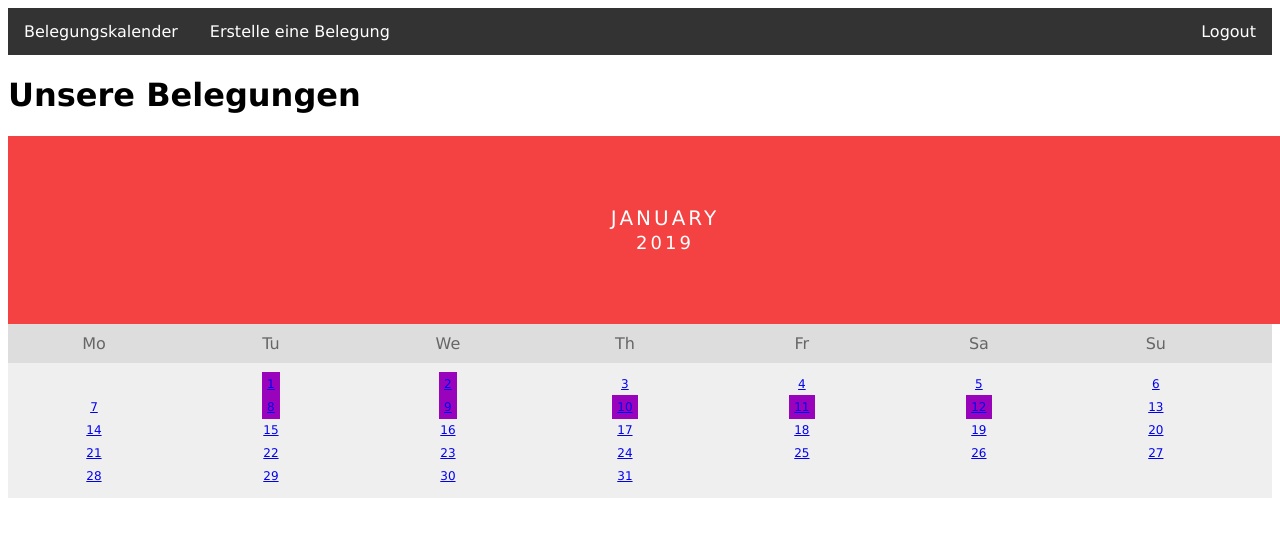
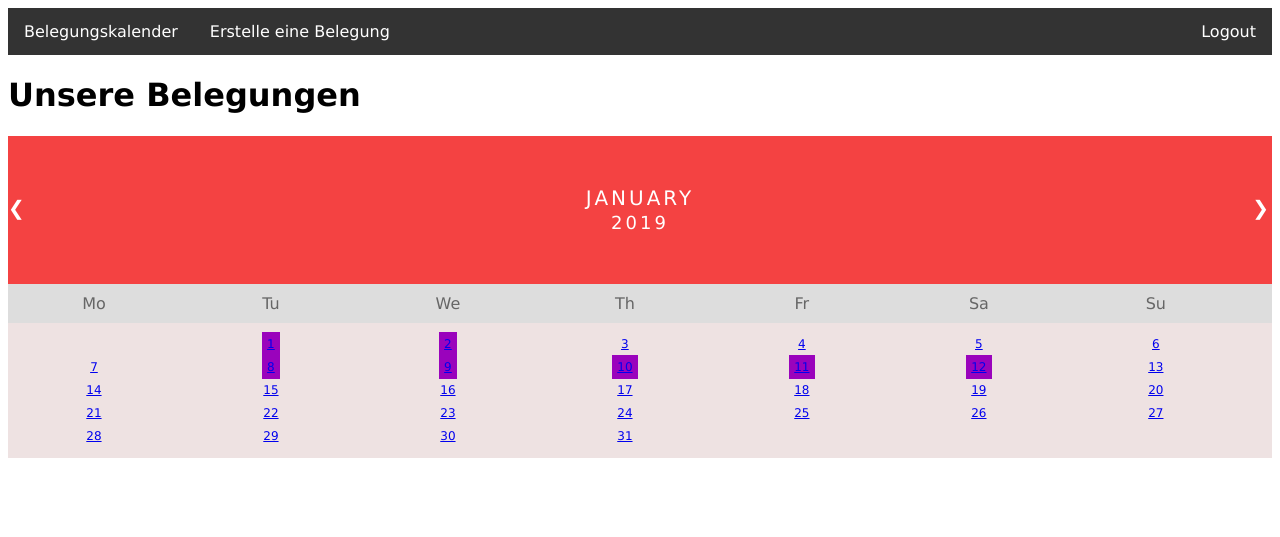
Before and after one commit to djaszak/dresden_sauna, a Django app: page /sauna_occupancies/ in a window 1280 px wide; the page is wider, and only the part inside the window is pictured. Shown: the top 537 px of that part. Run offline with Django 3.2, Linux system fonts and the light colour scheme; a user stored in the database is signed in; data comes from the database, SQL or seed files in the repository.

Commit message:
Add arrows to navigate through the months in occupancy_calendar

```diff
--- a/sauna_occupancies/static/sauna_occupancies/style.css
+++ b/sauna_occupancies/static/sauna_occupancies/style.css
@@ -2,11 +2,21 @@
 ul {list-style-type: none;}
 body {font-family: Verdana, sans-serif;}
 
+a.normal-look{
+    color: white; text-decoration: none;
+}
+
 .month {
-  padding: 70px 25px;
+  padding-top: 50px;
+  padding-bottom: 50px;
   width: 100%;
   background: #f44242;
   text-align: center;
+}
+
+.day-part {
+  width: 100%;
+  background: #f44242;
 }
 
 .month ul {
@@ -90,6 +100,45 @@ ul.topnav li a.active {background-color: #4CAF50;}
 
 ul.topnav li.right {float: right;}
 
+.month .prev {
+  float: left;
+  padding-top: 10px;
+}
+
+.month .next {
+  float: right;
+  padding-top: 10px;
+}
+
+
+/*i {*/
+  /*border: solid black;*/
+  /*border-width: 0 3px 3px 0;*/
+  /*display: inline-block;*/
+  /*padding: 3px;*/
+/*}*/
+
+/*.right {*/
+  /*transform: rotate(-45deg);*/
+  /*-webkit-transform: rotate(-45deg);*/
+/*}*/
+
+/*.left {*/
+  /*transform: rotate(135deg);*/
+  /*-webkit-transform: rotate(135deg);*/
+/*}*/
+
+/*.up {*/
+  /*transform: rotate(-135deg);*/
+  /*-webkit-transform: rotate(-135deg);*/
+/*}*/
+
+/*.down {*/
+  /*transform: rotate(45deg);*/
+  /*-webkit-transform: rotate(45deg);*/
+/*}*/
+
+
 /* Add media queries for smaller screens */
 @media screen and (max-width:720px) {
   .weekdays li, .days li {width: 13.1%;}
--- a/sauna_occupancies/templates/base.html
+++ b/sauna_occupancies/templates/base.html
@@ -8,7 +8,7 @@
 </head>
 <body>
     <ul class="topnav">
-      <li><a href="{% url 'index' %}">Belegungskalender</a></li>
+      <li><a href="{% url 'occupancy_calendar' %}">Belegungskalender</a></li>
       <li><a href="{% url 'create_occupancy' %}">Erstelle eine Belegung</a></li>
       <li class="right"><a href="{% url 'logout' %}">Logout</a></li>
     </ul>
--- a/sauna_occupancies/templates/index.html
+++ b/sauna_occupancies/templates/occupancy_calendar.html
@@ -5,6 +5,8 @@
 
 <div class="month">
   <ul>
+    <li class="prev"><a class="normal-look" href="{% url 'occupancy_calendar' %}?month-offset={{ month_offset|add:"-1" }}">&#10094;</a></li>
+    <li class="next"><a class="normal-look" href="{% url 'occupancy_calendar' %}?month-offset={{ month_offset|add:"1" }}">&#10095;</a></li>
     <li>
       {{ month }}<br>
       <span style="font-size:18px">{{ year }}</span>
@@ -12,6 +14,7 @@
   </ul>
 </div>
 
+<div class="day-part">
 <ul class="weekdays">
   <li>Mo</li>
   <li>Tu</li>
@@ -33,4 +36,5 @@
     </li>
 {% endfor %}
 </ul>
+</div>
 {% endblock %}
--- a/sauna_occupancies/urls.py
+++ b/sauna_occupancies/urls.py
@@ -4,12 +4,12 @@ from django.urls import path
 from . import views
 
 urlpatterns = [
-    path('', views.index, name='index'),
+    path('', views.occupancy_calendar, name='occupancy_calendar'),
     path('occupancy/create-occupancy/', views.create_occupancy, name='create_occupancy'),
     path('occupancy/change/<int:occupancy_id>/', views.change_occupancy, name='change_occupancy'),
     path('occupancy/change/<int:occupancy_id>/add_user/', views.add_user_to_occupancy, name='add_user_to_occupancy'),
     path('occupancy/list/<int:year>/<int:month>/<int:day>/', views.occupancy_list, name='occupancy_list'),
-    path('login/', auth_views.LoginView.as_view(redirect_field_name='index'), name='login'),
+    path('login/', auth_views.LoginView.as_view(redirect_field_name='occupancy_calendar'), name='login'),
     path('logout/', views.logout_view, name='logout'),
     path('csv-download/', views.csv_download, name='csv_download')
 ]
--- /dev/null
+++ b/sauna_occupancies/view_utils.py
@@ -0,0 +1,7 @@
+# Found: https://stackoverflow.com/questions/3424899/whats-the-simplest-way-to-subtract-a-month-from-a-date-in-python
+def monthdelta(date, delta):
+    m, y = (date.month+delta) % 12, date.year + ((date.month)+delta-1) // 12
+    if not m: m = 12
+    d = min(date.day, [31,
+        29 if y%4==0 and not y%400==0 else 28,31,30,31,30,31,31,30,31,30,31][m-1])
+    return date.replace(day=d,month=m, year=y)
--- a/sauna_occupancies/views.py
+++ b/sauna_occupancies/views.py
@@ -16,24 +16,28 @@ from django.shortcuts import redirect
 from .constants import SAUNA_HEATING_TIME
 from .forms import OccupancyForm
 from .models import Occupancy
+from .view_utils import monthdelta
 
 
 @login_required(login_url='/sauna_occupancies/login/')
-def index(request):
-    now = datetime.datetime.now()
+def occupancy_calendar(request):
     days_of_month = []
+    month_offset = int(request.GET.get('month-offset', 0))
+    now = monthdelta(datetime.datetime.now(), month_offset)
     monthrange = calendar.monthrange(now.year, now.month)
+
     for x in range(monthrange[0]):
         days_of_month.append(('', False))
     for y in range(monthrange[1]):
-        if Occupancy.objects.filter(start__year=now.year, start__month=now.month, start__day=y+1).exists():
+        if Occupancy.objects.filter(start__year=now.year, start__month=now.month, start__day=y + 1).exists():
             days_of_month.append((y + 1, True))
         else:
             days_of_month.append((y + 1, False))
-    return render(request, 'index.html', {'days_of_month': days_of_month,
-                                          'year': now.year,
-                                          'month': calendar.month_name[now.month],
-                                          'month_number': now.month})
+    return render(request, 'occupancy_calendar.html', {'days_of_month': days_of_month,
+                                                       'year': now.year,
+                                                       'month': calendar.month_name[now.month],
+                                                       'month_number': now.month,
+                                                       'month_offset': month_offset})
 
 
 @login_required(login_url='/sauna_occupancies/login/')
@@ -113,7 +117,7 @@ def create_occupancy(request):
                         '0',
                         '*'
                     ])
-            return redirect(index)
+            return redirect(occupancy_calendar)
     else:
         form = OccupancyForm()
         for key in request.GET:
```
